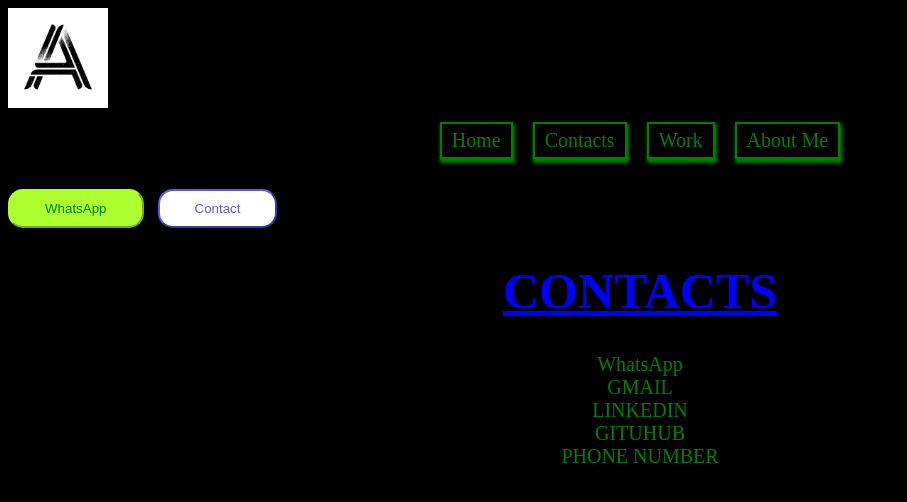
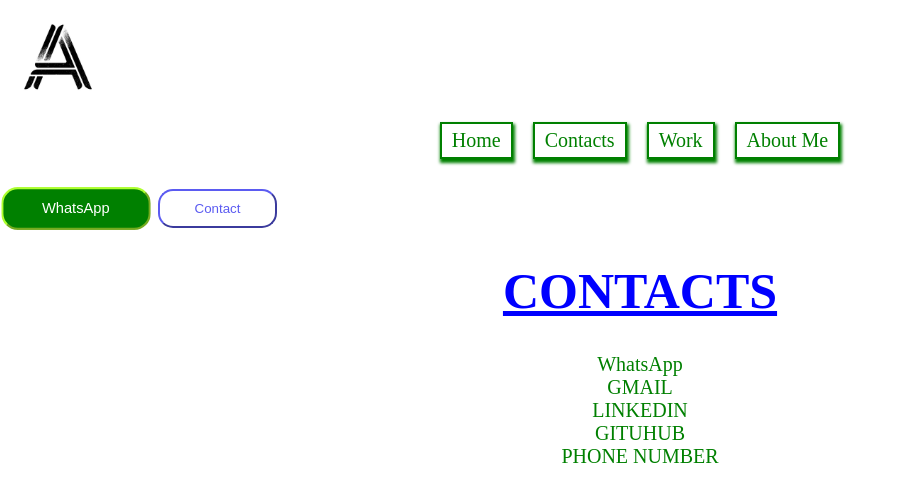
Before and after one commit to ahmedxali84/Portfolio-2, a plain HTML site: page contact/index.html in a window 1280 px wide. In both pictures the pointer is over the button "WhatsApp". Shown: the whole page, without its empty margins (0-907 px from the left). Drawn offline with Linux system fonts and the light colour scheme.

Commit message:
Update style.css

```diff
--- a/contact/style.css
+++ b/contact/style.css
@@ -1,5 +1,5 @@
 * {
-    background-color: black;
+    background-color: white;
     color: green;
     text-decoration: none;
 }
@@ -44,6 +44,16 @@ h1 {
     text-decoration: underline;
     color: blue;
     text-align: center;
+}
+.btn1:hover{
+    transform: scale(1.10);
+    background-color: green;
+    color: white;
+}
+.btn2:hover{
+    transform: scale(1.10);
+    background-color: blue;
+    color: white;
 }
 
 /* Responsive Styles */
```
